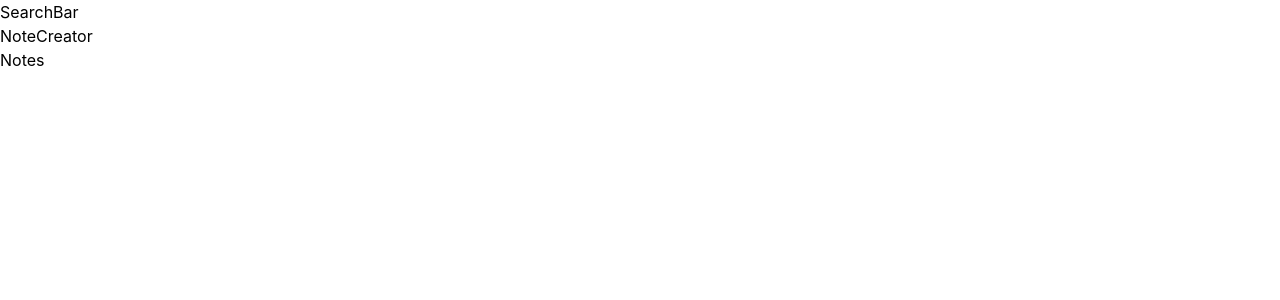
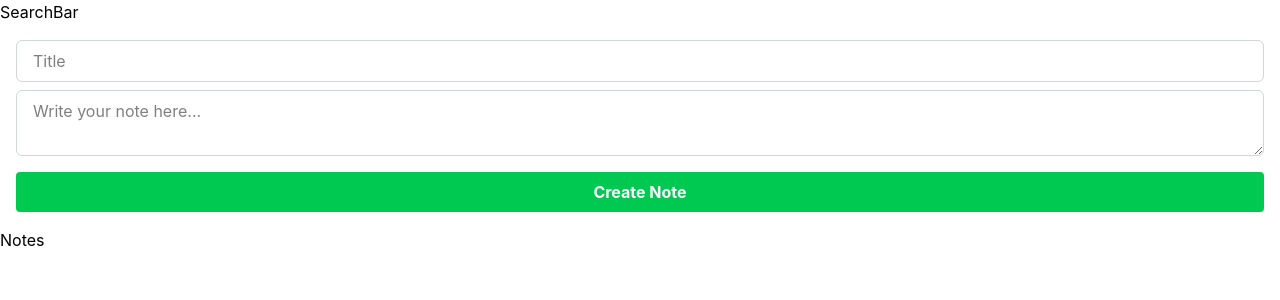
Before and after one commit to humiy74-svg/Think-Board, a React (Vite) app: page / in a window 1280 px wide. Shown: the top 300 px of the page. Built offline with nearby package versions, Linux system fonts and the light colour scheme.

Commit message:
NoteCreator UI

```diff
--- a/src/components/NoteCreator.tsx
+++ b/src/components/NoteCreator.tsx
@@ -1,3 +1,20 @@
 export default function NoteCreator() {
-  return <div>NoteCreator</div>;
+  return (
+    <div className="p-4 flex flex-col gap-2">
+      <input
+        type="text"
+        placeholder="Title"
+        className="border border-gray-300 rounded-md py-2 px-4 focus:outline-none focus:ring-2 focus:ring-blue-500"
+      />
+      <textarea
+        name="content"
+        id=""
+        placeholder="Write your note here..."
+        className="border border-gray-300 rounded-md py-2 px-4 focus:outline-none focus:ring-2 focus:ring-blue-500"
+      ></textarea>
+      <button className="mt-2 bg-green-500 hover:bg-green-700 text-white font-bold py-2 px-4 rounded">
+        Create Note
+      </button>
+    </div>
+  );
 }
```
